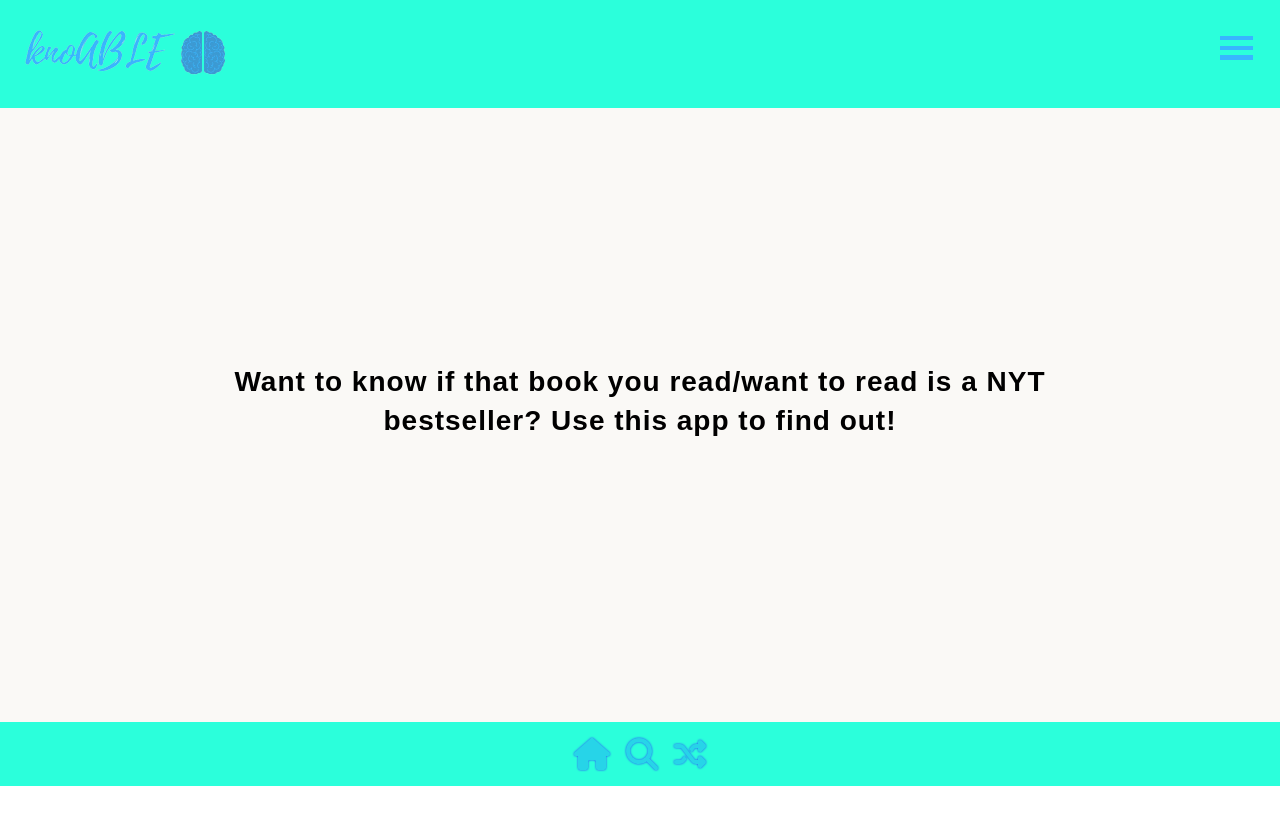
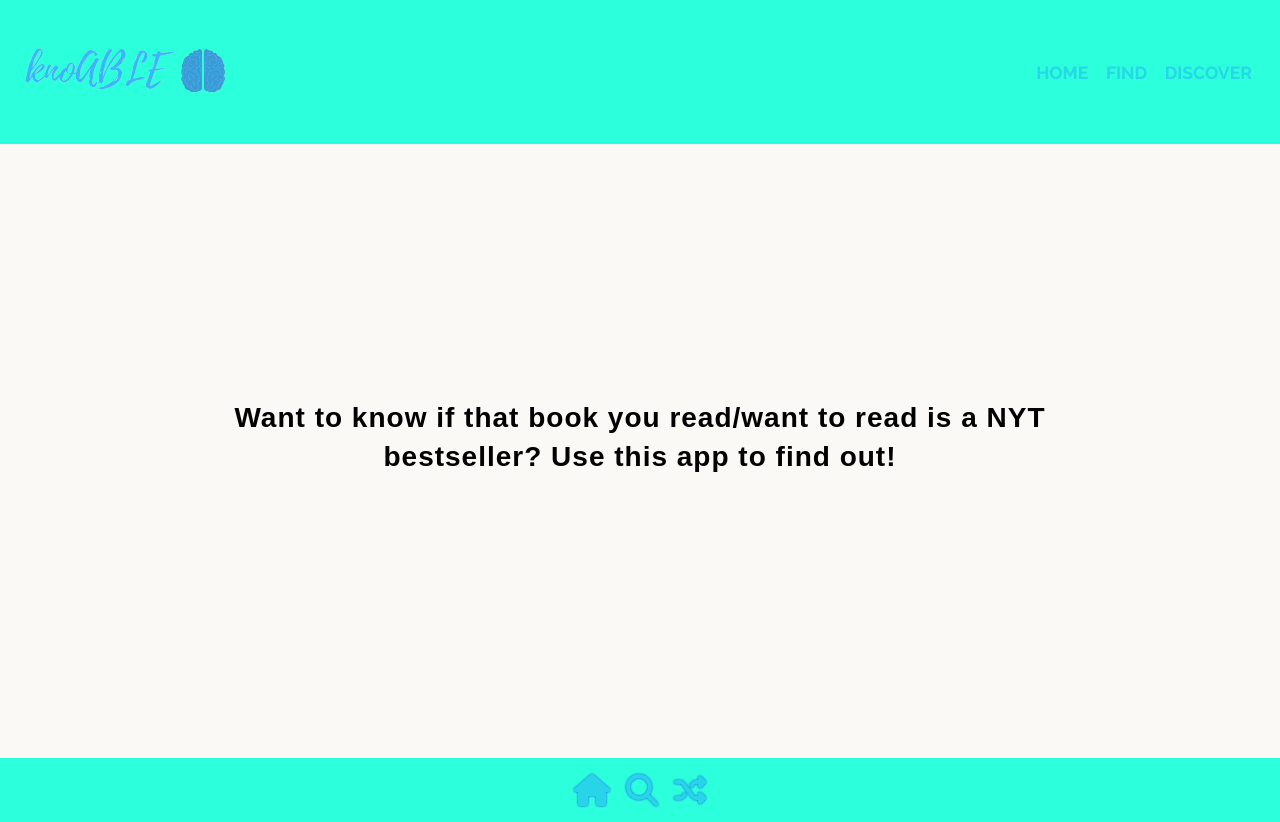
Before and after one commit to AlishaSo/knoABLE, a React (Create React App) app: page / in a window 1280 px wide. Before the commit the page ends 800 px from the top, so only its background shows below. Built offline with nearby package versions, Linux system fonts and the light colour scheme; no server answers.

Commit message:
Add styles for Header component inside the tablet media query

```diff
--- a/src/styles.css
+++ b/src/styles.css
@@ -227,6 +227,34 @@ footer {
 }
 
 @media screen and (min-width: 600px) {
+  header {
+    align-items: center;
+  }
+
+  .nav-toggle {
+    visibility: hidden;
+  }
+
+  nav {
+    visibility: visible;
+    position: static;
+    margin-right: 0;
+    margin-left: auto;
+    width: max-content;
+    flex-direction: row;
+    background-color: unset;
+  }
+
+  nav a {
+    color: #27D4E8;
+    font-size: 1.1rem;
+    font-weight: 700;
+  }
+
+  nav a + a {
+    margin-left: 1em;
+  }
+
   .home-div {
     padding: 2em calc(1.5em + 10vw);
   }
```
